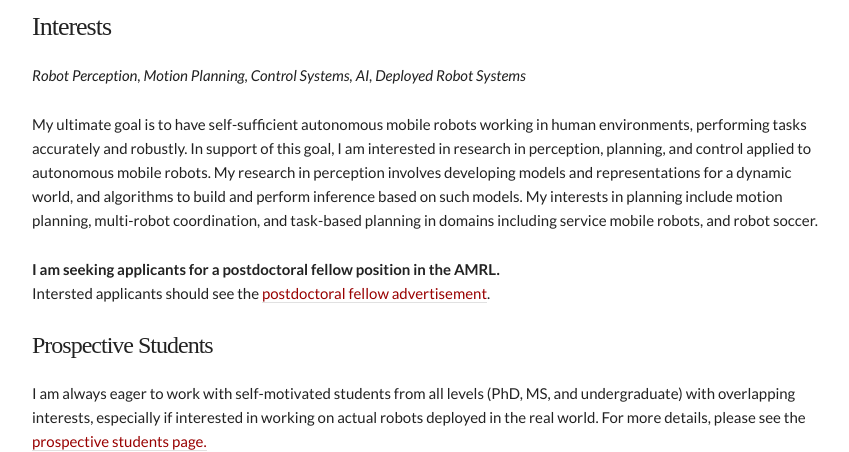
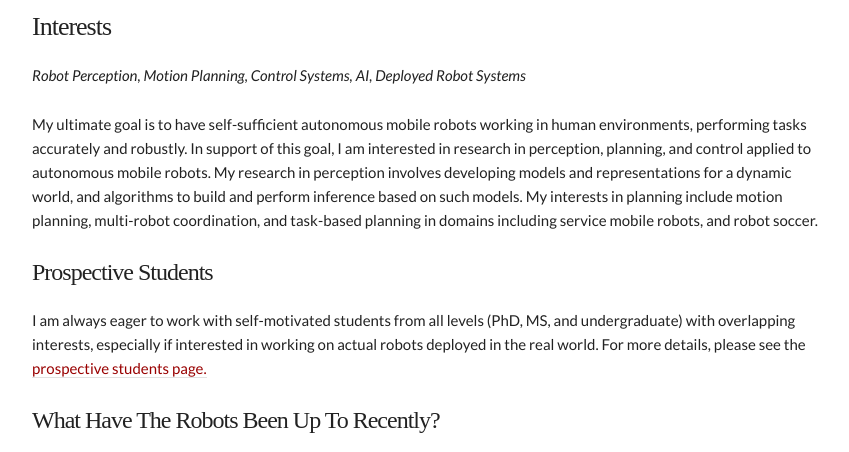
Before and after one commit to joydeep-b/joydeepb.com, a Jekyll site: the page built from index.md, in a window 1280 px wide and 900 px high, scrolled down 392 px, cut to the strip 0-452 px from the top of the window. Shown: the whole strip, without its empty margins (208-1057 px from the left). Built offline with Jekyll 4.4.1, drawn with Linux system fonts in a browser that asks for light colours; nearby versions of some CDN libraries; some web fonts are replaced.

Commit message:
Update index.md

```diff
--- a/index.md
+++ b/index.md
@@ -35,11 +35,6 @@ perform inference based on such models. My interests in planning include motion
 planning, multi-robot coordination, and task-based planning in domains including
 service mobile robots, and robot soccer.
 
-
-**I am seeking applicants for a postdoctoral fellow position in the AMRL.**
-Intersted applicants should see the [postdoctoral fellow advertisement]({{
-site.baseurl }}{% link postdoc-advertisement.md %}).
-
 ### Prospective Students
 
 I am always eager to work with self-motivated students from all levels (PhD, MS,
```
